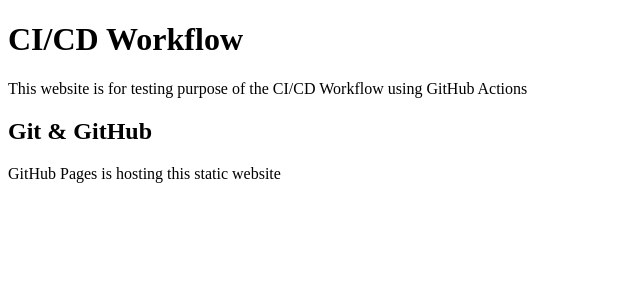
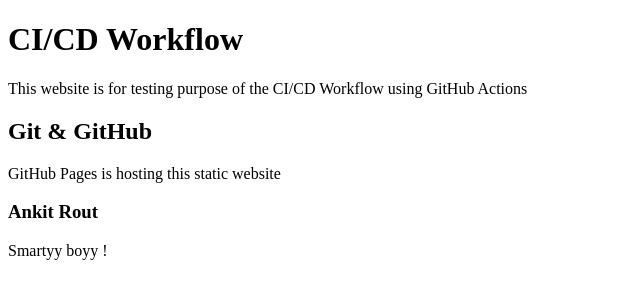
Before and after one commit to simar022/CI_Practice, a plain HTML site: page index.html in a window 1280 px wide. Shown: the whole page, without its empty margins (0-640 px from the left). Drawn offline with Linux system fonts and the light colour scheme.

Commit message:
Third commit

```diff
--- a/index.html
+++ b/index.html
@@ -11,5 +11,8 @@
 
     <h2>Git & GitHub</h2>
     <p>GitHub Pages is hosting this static website</p>
+
+    <h3>Ankit Rout</h3>
+    <p>Smartyy boyy !</p>
 </body>
 </html>
```
